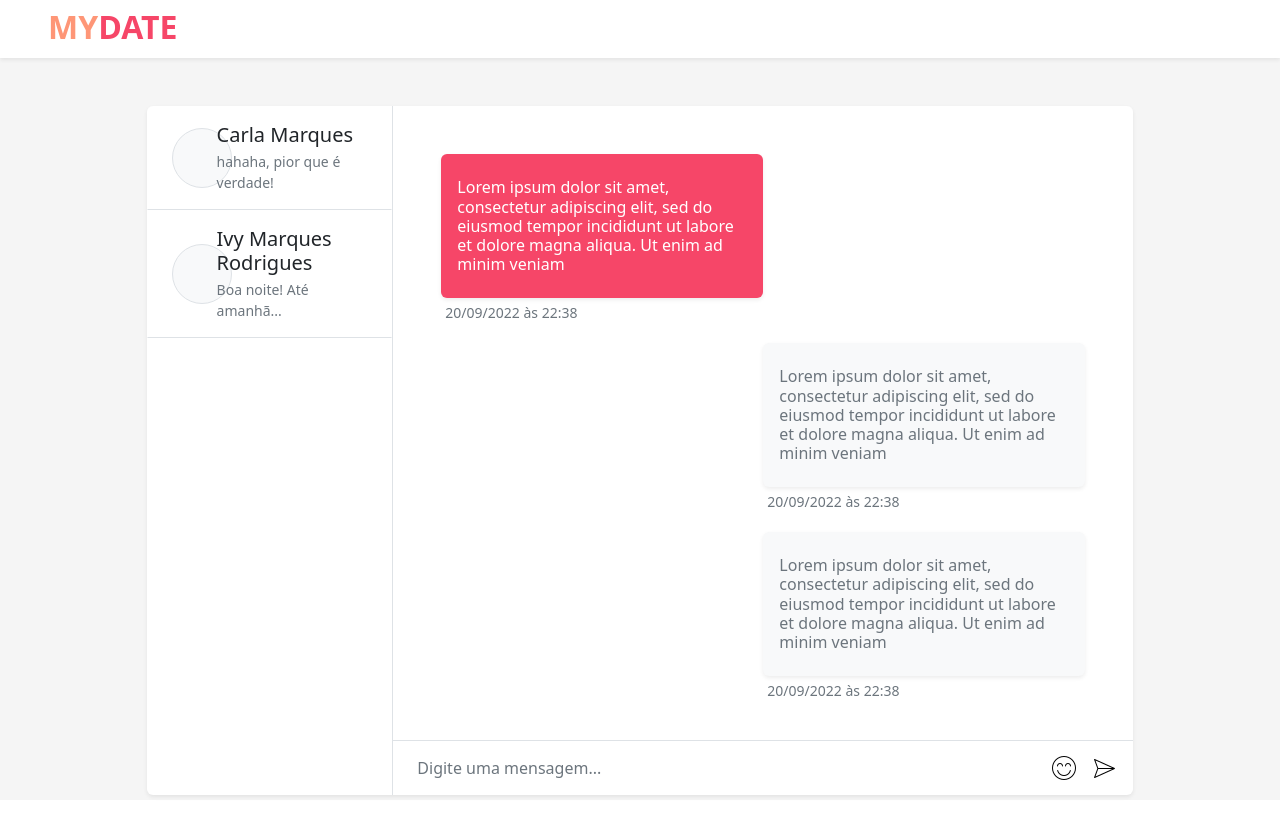
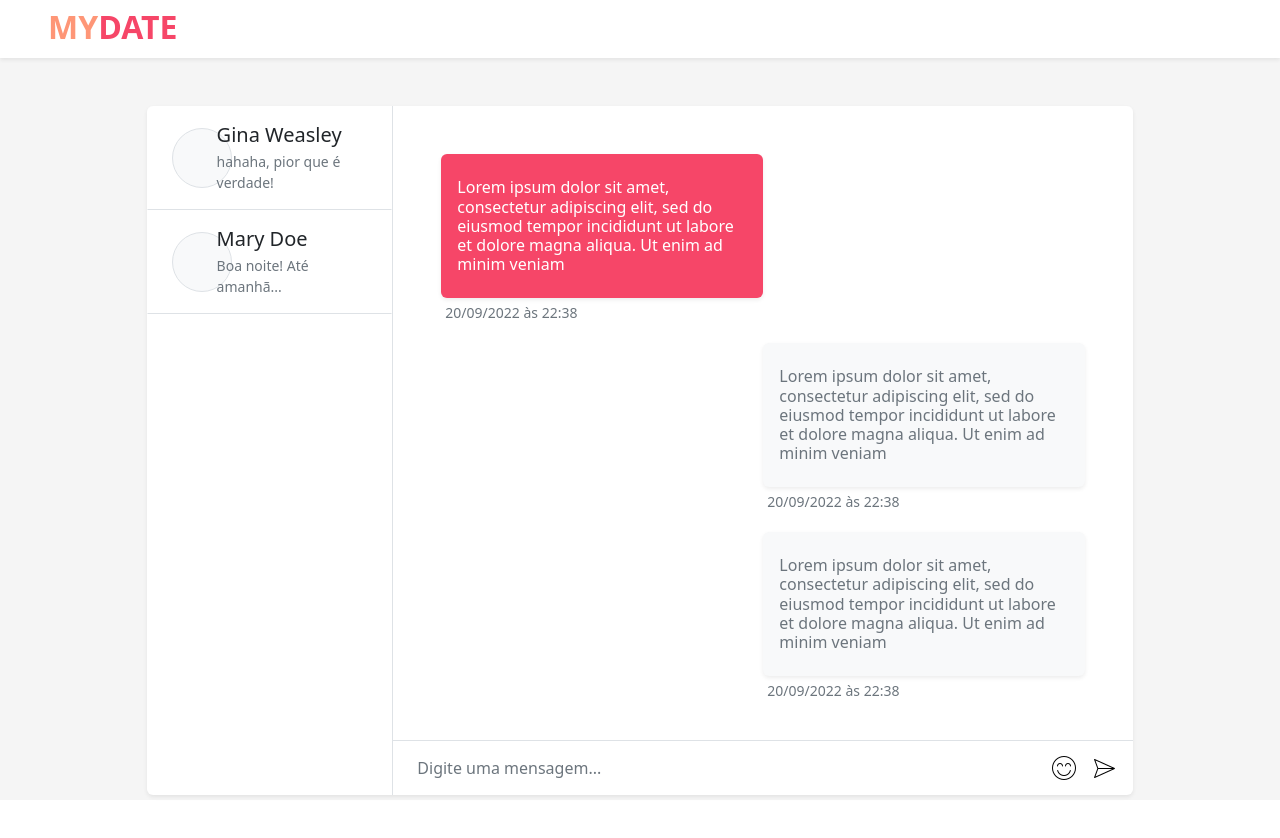
Before and after one commit to hr-codes/mydate-front, a Vue app: page /chat in a window 1280 px wide. Shown: the top 838 px of the page. Built offline with nearby package versions, Linux system fonts and the light colour scheme.

Commit message:
chore: chat names changed

```diff
--- a/src/views/pages/mydate-chat.vue
+++ b/src/views/pages/mydate-chat.vue
@@ -10,7 +10,7 @@
           </div>
 
           <div class="col py-2 px-0">
-            <h5 class="m-0">Carla Marques</h5>
+            <h5 class="m-0">Gina Weasley</h5>
 
             <p class="mt-1 mb-0 text-secondary small">
               hahaha, pior que é verdade!
@@ -26,7 +26,7 @@
           </div>
 
           <div class="col py-2 px-0">
-            <h5 class="m-0">Ivy Marques Rodrigues</h5>
+            <h5 class="m-0">Mary Doe</h5>
 
             <p class="mt-1 mb-0 text-secondary small">
               Boa noite! Até amanhã...
```
